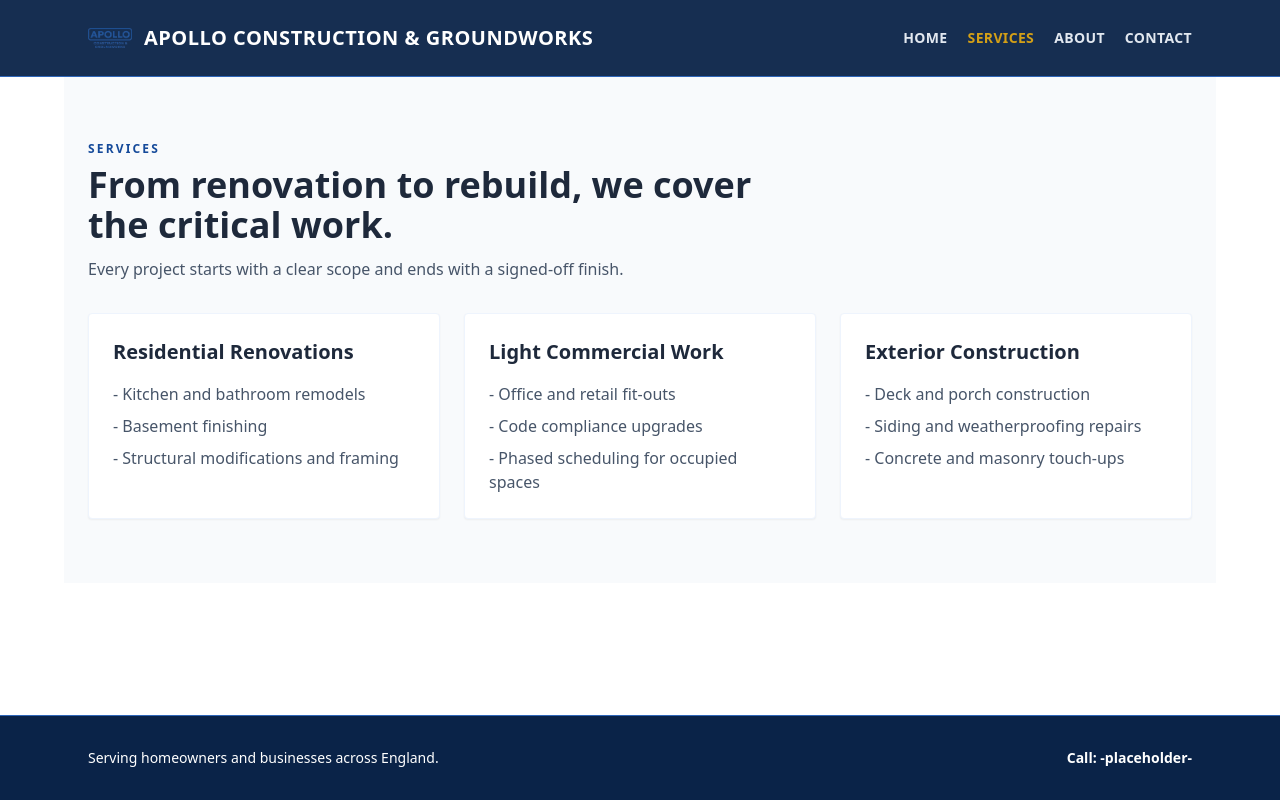
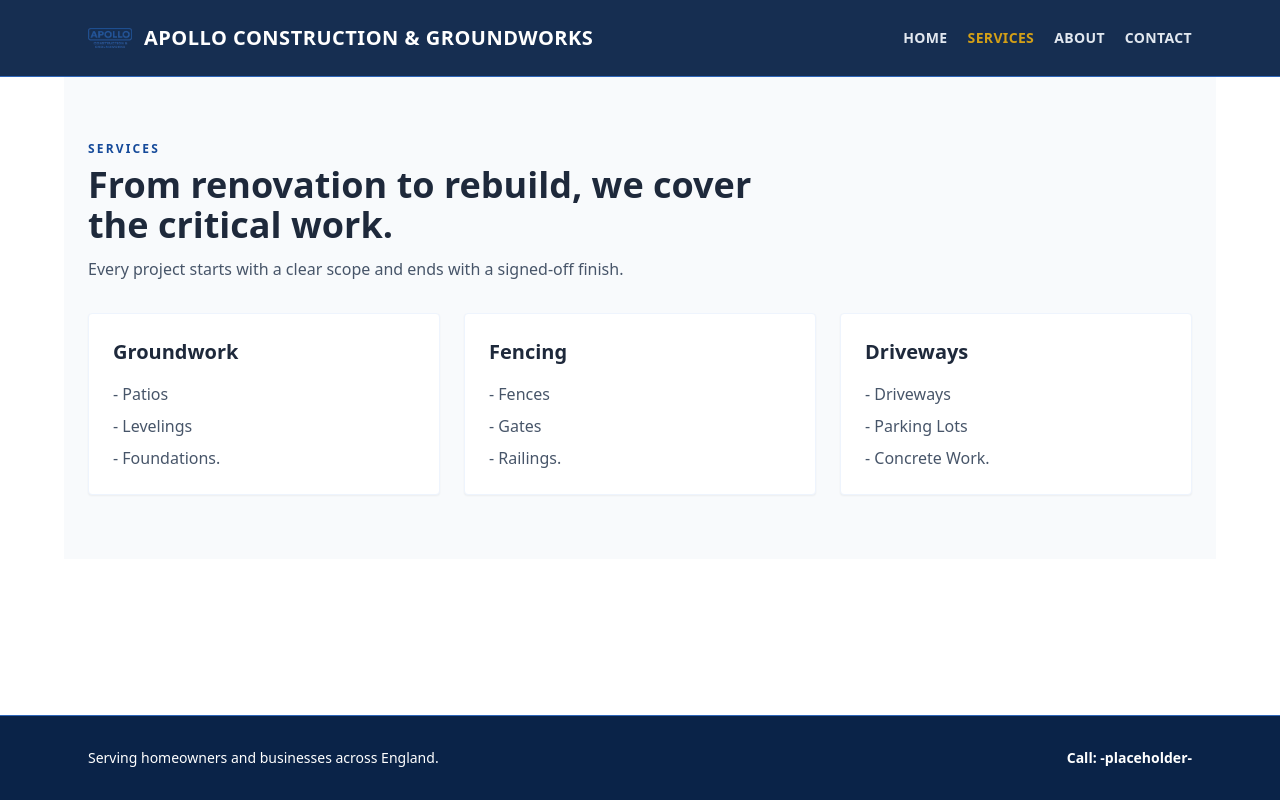
Before and after one commit to ggilberth/apollo-construction, a Next.js app: page /services in a window 1280 px wide. Built offline with nearby package versions, Linux system fonts and the light colour scheme; no server answers.

Commit message:
add analytics, update seo

```diff
--- a/package.json
+++ b/package.json
@@ -11,6 +11,7 @@
   },
   "dependencies": {
     "@formspree/react": "^3.0.0",
+    "@next/third-parties": "^16.2.6",
     "next": "13.5.6",
     "react": "18.2.0",
     "react-dom": "18.2.0"
--- a/src/app/layout.tsx
+++ b/src/app/layout.tsx
@@ -1,27 +1,61 @@
-import type { Metadata } from "next";
-import "./globals.css";
-import { SiteFooter } from "@/components/site-footer";
-import { SiteHeader } from "@/components/site-header";
+import type { Metadata } from 'next';
+import './globals.css';
+import { SiteFooter } from '@/components/site-footer';
+import { SiteHeader } from '@/components/site-header';
+import { GoogleAnalytics } from '@next/third-parties/google';
 
 export const metadata: Metadata = {
-  title: "Apollo Construction & Groundworks",
-  description: "Reliable construction and renovation experts for residential and light commercial projects.",
-  manifest: "/manifest.webmanifest",
+  title: 'Apollo Construction & Groundworks',
+  description:
+    'Reliable construction and renovation experts for residential and light commercial projects.',
+  manifest: '/manifest.webmanifest',
   icons: {
     icon: [
-      { url: "/icon-16.png", sizes: "16x16", type: "image/png" },
-      { url: "/icon-192.png", sizes: "192x192", type: "image/png" },
-      { url: "/icon-512.png", sizes: "512x512", type: "image/png" }
+      { url: '/icon-16.png', sizes: '16x16', type: 'image/png' },
+      { url: '/icon-192.png', sizes: '192x192', type: 'image/png' },
+      { url: '/icon-512.png', sizes: '512x512', type: 'image/png' },
     ],
-    apple: [{ url: "/icon-180.png", sizes: "180x180", type: "image/png" }]
-  }
+    apple: [{ url: '/icon-180.png', sizes: '180x180', type: 'image/png' }],
+  },
 };
 
-export default function RootLayout({ children }: { children: React.ReactNode }) {
+const structuredData = {
+  '@context': 'https://schema.org',
+  '@type': 'GeneralContractor',
+  name: 'Apollo Construction & Groundworks',
+  url: 'https://www.apolloconstruction.co.uk',
+  telephone: 'YOUR_PHONE_NUMBER',
+  description:
+    'Professional groundworks, drainage, foundations, patios and driveways in midlands and surrounding areas.',
+  areaServed: ['Leicestershire', 'Midlands'],
+  address: {
+    '@type': 'PostalAddress',
+    addressLocality: '',
+    addressRegion: 'Leicestershire',
+    addressCountry: 'GB',
+  },
+  sameAs: [
+    // Add social profile URLs here if available
+  ],
+};
+
+export default function RootLayout({
+  children,
+}: {
+  children: React.ReactNode;
+}) {
   return (
     <html lang="en">
-
       <body className="flex flex-col min-h-screen">
+        <script
+          type="application/ld+json"
+          dangerouslySetInnerHTML={{
+            __html: JSON.stringify(structuredData),
+          }}
+        />
+        {process.env.NEXT_PUBLIC_GA_ID && (
+          <GoogleAnalytics gaId={process.env.NEXT_PUBLIC_GA_ID} />
+        )}
         <SiteHeader />
         <main className="flex-1">{children}</main>
         <SiteFooter />
--- a/src/app/services/page.tsx
+++ b/src/app/services/page.tsx
@@ -8,16 +8,16 @@ export const metadata: Metadata = {
 
 const services = [
   {
-    title: "Residential Renovations",
-    bullets: ["Kitchen and bathroom remodels", "Basement finishing", "Structural modifications and framing"]
+    title: "Groundwork",
+    bullets: ["Patios", "Levelings", "Foundations."]
   },
   {
-    title: "Light Commercial Work",
-    bullets: ["Office and retail fit-outs", "Code compliance upgrades", "Phased scheduling for occupied spaces"]
+    title: "Fencing",
+    bullets: ["Fences", "Gates", "Railings."]
   },
   {
-    title: "Exterior Construction",
-    bullets: ["Deck and porch construction", "Siding and weatherproofing repairs", "Concrete and masonry touch-ups"]
+    title: "Driveways",
+    bullets: ["Driveways", "Parking Lots", "Concrete Work."]
   }
 ];
 
```
Also changed, not shown: 1 other file (tests, documents, lock files or other folders).
